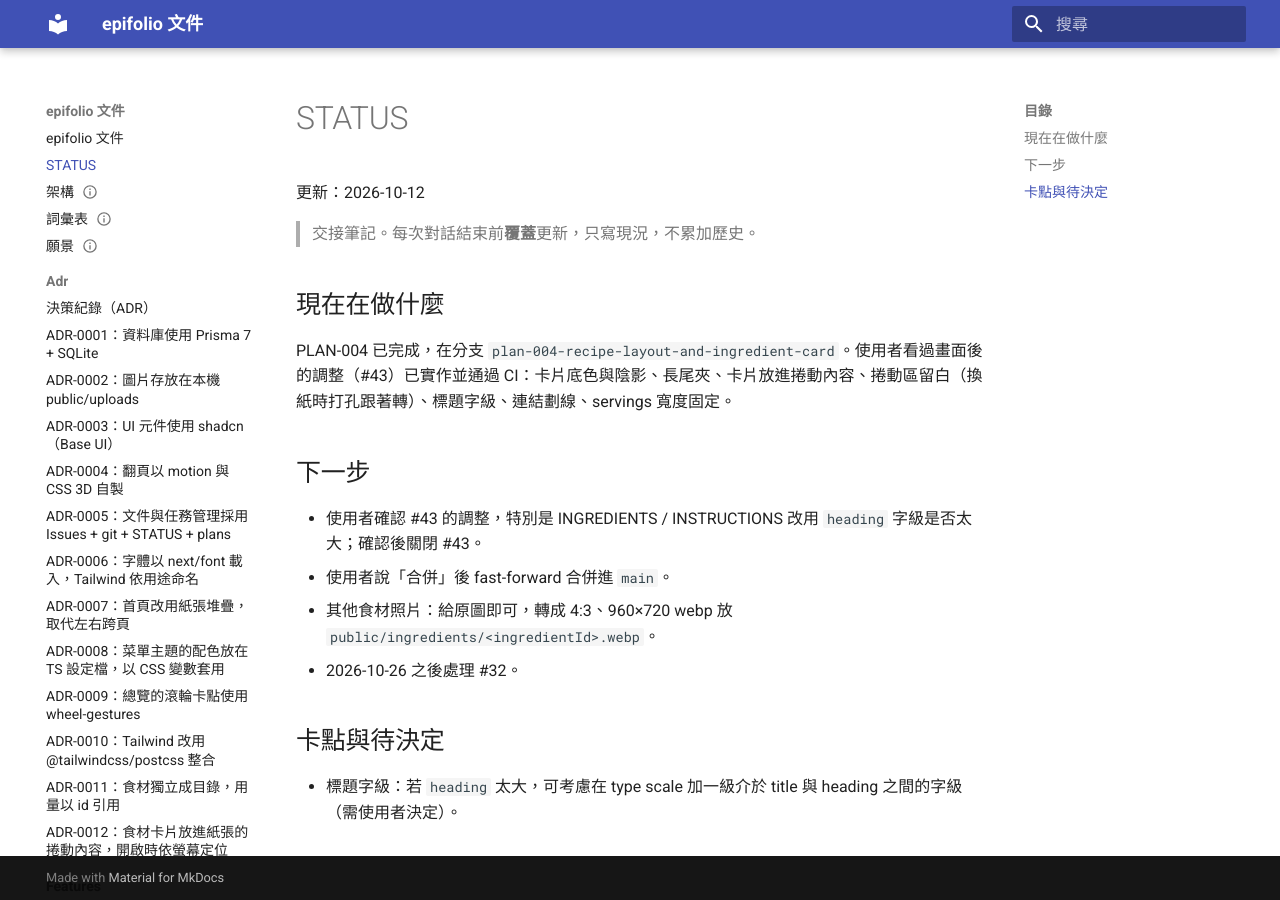
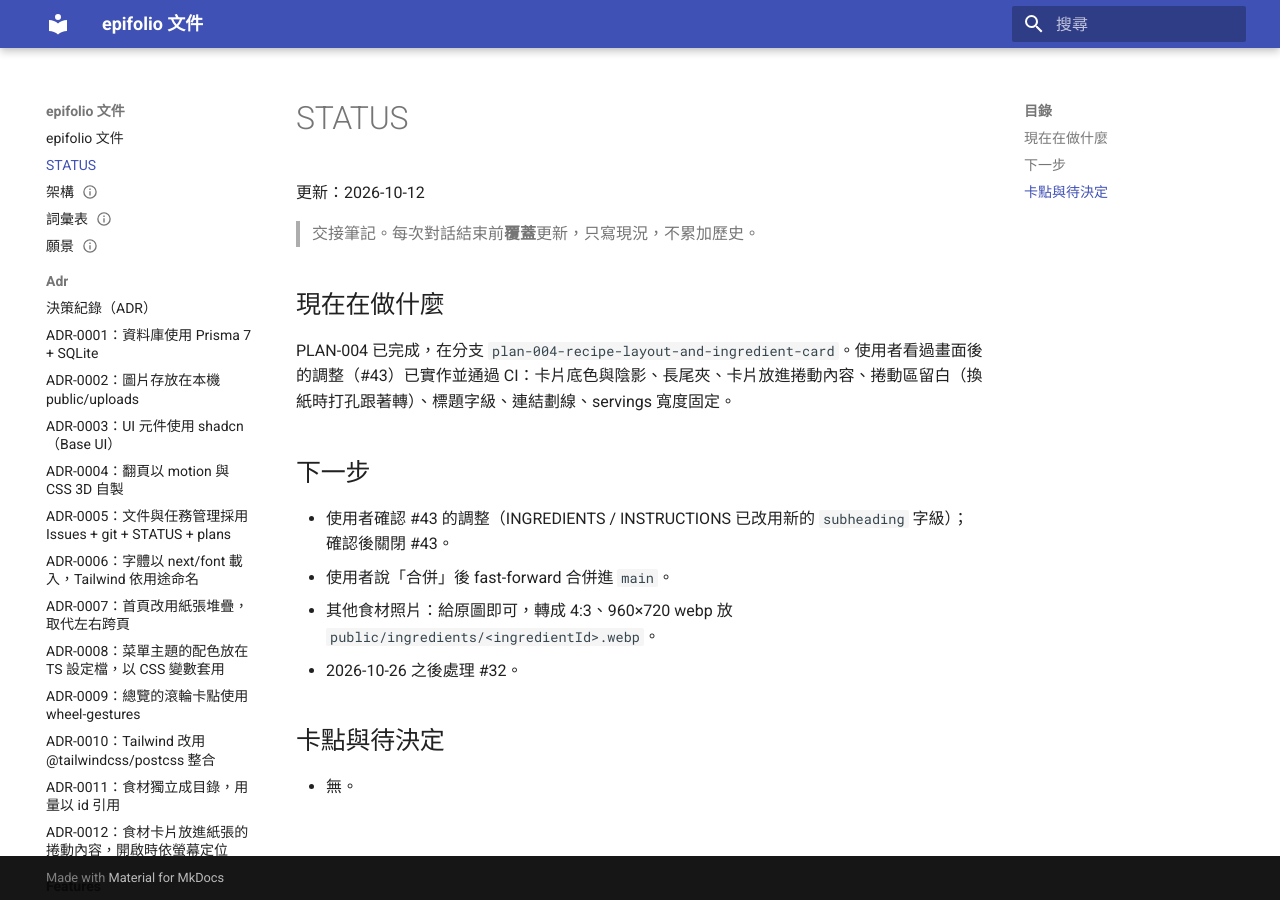
Before and after one commit to piercelin11/epifolio, an MkDocs documentation site: the page built from docs/STATUS.md, in a window 1280 px wide. Built offline with MkDocs 1.6.1 and Material for MkDocs 9.7.7, drawn with Linux system fonts in a browser that asks for light colours.

Commit message:
fix(recipe): size recipe section headers between title and heading
Heading was too large for Ingredients and Instructions and title too
small, so the type scale gains a subheading level at 1.375rem.

- Add --text-subheading to the type scale in globals.css
- RecipeSectionHeader uses text-subheading
- Paper stack page lists seven type levels; update STATUS

Refs #43

```diff
--- a/docs/STATUS.md
+++ b/docs/STATUS.md
@@ -10,11 +10,11 @@
 
 ## 下一步
 
-- 使用者確認 #43 的調整，特別是 INGREDIENTS / INSTRUCTIONS 改用 `heading` 字級是否太大；確認後關閉 #43。
+- 使用者確認 #43 的調整（INGREDIENTS / INSTRUCTIONS 已改用新的 `subheading` 字級）；確認後關閉 #43。
 - 使用者說「合併」後 fast-forward 合併進 `main`。
 - 其他食材照片：給原圖即可，轉成 4:3、960×720 webp 放 `public/ingredients/<ingredientId>.webp`。
 - 2026-10-26 之後處理 #32。
 
 ## 卡點與待決定
 
-- 標題字級：若 `heading` 太大，可考慮在 type scale 加一級介於 title 與 heading 之間的字級（需使用者決定）。
+- 無。
--- a/src/app/globals.css
+++ b/src/app/globals.css
@@ -68,6 +68,8 @@
 	--text-body--line-height: 1.5;
 	--text-title: 1rem;
 	--text-title--line-height: 1.1;
+	--text-subheading: 1.375rem;
+	--text-subheading--line-height: 1.2;
 	--text-heading: 2.2rem;
 	--text-heading--line-height: 1.15;
 	--text-heading--letter-spacing: 0em;
```
Also changed, not shown: docs/features/paper-stack.md (+1 -1 lines), 1 other file.
